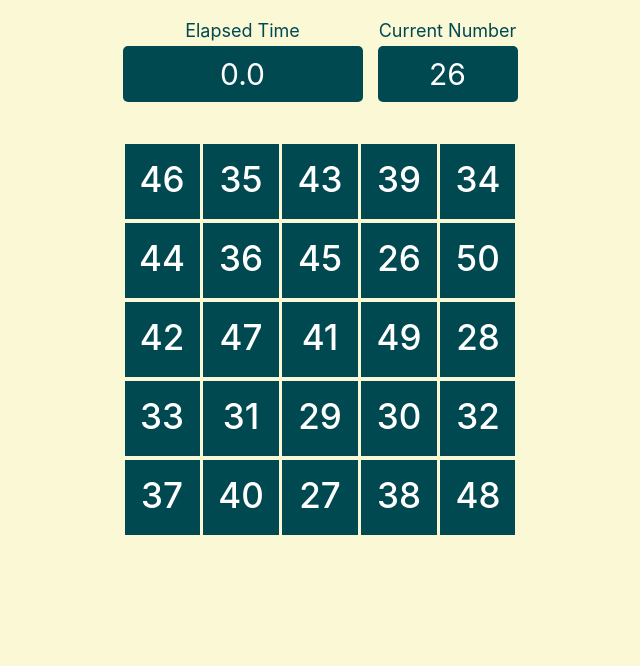
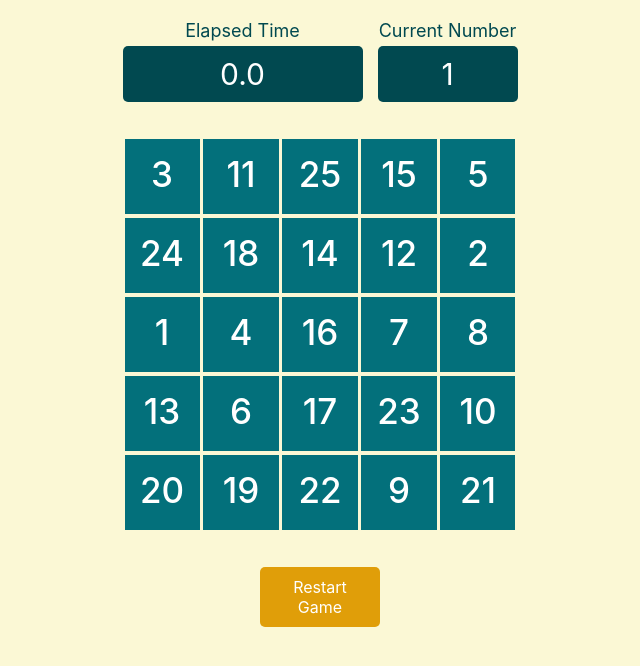
Before and after one commit to sinangenc/1to50-React, a React (Create React App) app: page / in a window 1280 px wide. Shown: the top 666 px of the page, without its empty margins (320-960 px from the left). Built offline with nearby package versions, Linux system fonts and the light colour scheme.

Commit message:
Restart button added

```diff
--- a/src/App.css
+++ b/src/App.css
@@ -4,7 +4,7 @@
 
 .GameBoard {
   max-width: 395px;
-  margin: 40px auto;
+  margin: 35px auto;
 }
 
 .Square {
@@ -70,6 +70,9 @@
   width: 200px;
 }
 
+@media only screen and (max-width: 400px) {
+}
+
 .FinishMessage{
   padding-top: 50px;
 }
@@ -88,6 +91,16 @@
   font-size: 50px;
 }
 
+.RestartButton {
+  cursor: pointer;
+  background: #e09e09;
+  width: 100px;
+  margin: auto auto 20px auto;
+  padding: 10px;
+  color: #ffffff;
+  border-radius: 5px;
+}
+
 .clearfix::after {
   content: "";
   clear: both;
--- a/src/App.js
+++ b/src/App.js
@@ -4,9 +4,9 @@ import GameBoard from "./components/GameBoard";
 import InfoField from "./components/InfoField";
 import {createNumbersArray} from "./utils/Utils";
 import FinishMessage from "./components/FinishMessage";
+import RestartButton from "./components/RestartButton";
 
-//TODO: Timer
-//TODO: Game Menu (Restart, play again, ...)
+
 //TODO: Ranking
 
 
@@ -20,7 +20,7 @@ class App extends React.Component{
 
         // Set state
         this.state = {
-            currentNumber: 26,
+            currentNumber: 1,
             numbers: numbers,
             elapsedTime: 0,
             isBoardActive: true
@@ -29,6 +29,7 @@ class App extends React.Component{
         // Binding this
         this.handleSquareOnclick = this.handleSquareOnclick.bind(this);
         this.updateElapsedTime = this.updateElapsedTime.bind(this);
+        this.restartGame = this.restartGame.bind(this);
     }
 
     startGame(){
@@ -51,6 +52,17 @@ class App extends React.Component{
         clearInterval(this.timer);
     }
 
+    restartGame(){
+        clearInterval(this.timer);
+
+        this.setState({
+            currentNumber: 1,
+            numbers: createNumbersArray(),
+            elapsedTime: 0,
+            isBoardActive: true
+        });
+    }
+
     getElapsedTime(){
         // Convert to String
         const tmpText = "" + this.state.elapsedTime;
@@ -69,7 +81,7 @@ class App extends React.Component{
         if(this.state.currentNumber === clickedNumber){
 
             // If clickedNumber == 1, start the counter
-            if(clickedNumber === 26){
+            if(clickedNumber === 1){
                 this.startGame();
             }
             else if(clickedNumber === 50){
@@ -116,6 +128,8 @@ class App extends React.Component{
                         elapsedTime={this.getElapsedTime()}
                     />
                 }
+
+                <RestartButton onClick={this.restartGame} />
             </div>
         );
     }
--- /dev/null
+++ b/src/components/RestartButton.js
@@ -0,0 +1,9 @@
+function RestartButton(props) {
+    return (
+        <div className="RestartButton" onClick={props.onClick}>
+            Restart Game
+        </div>
+    );
+}
+
+export default RestartButton;
--- a/src/utils/Utils.js
+++ b/src/utils/Utils.js
@@ -25,7 +25,7 @@ export const createNumbersArray = () => {
     for(let i = 1; i <= 25; i++){
         firstPart.push({
             value: i,
-            isFound:true
+            isFound:false
         });
 
         secondPart.push({
```
